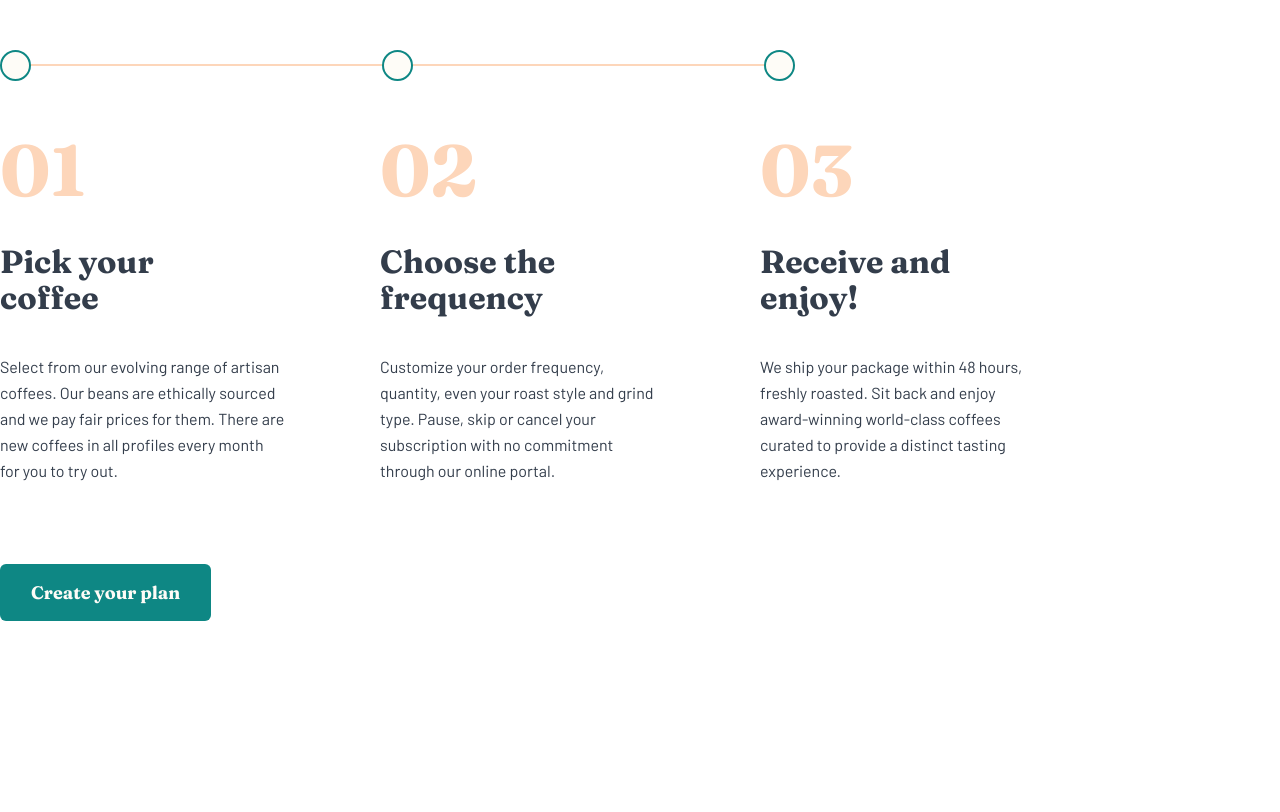
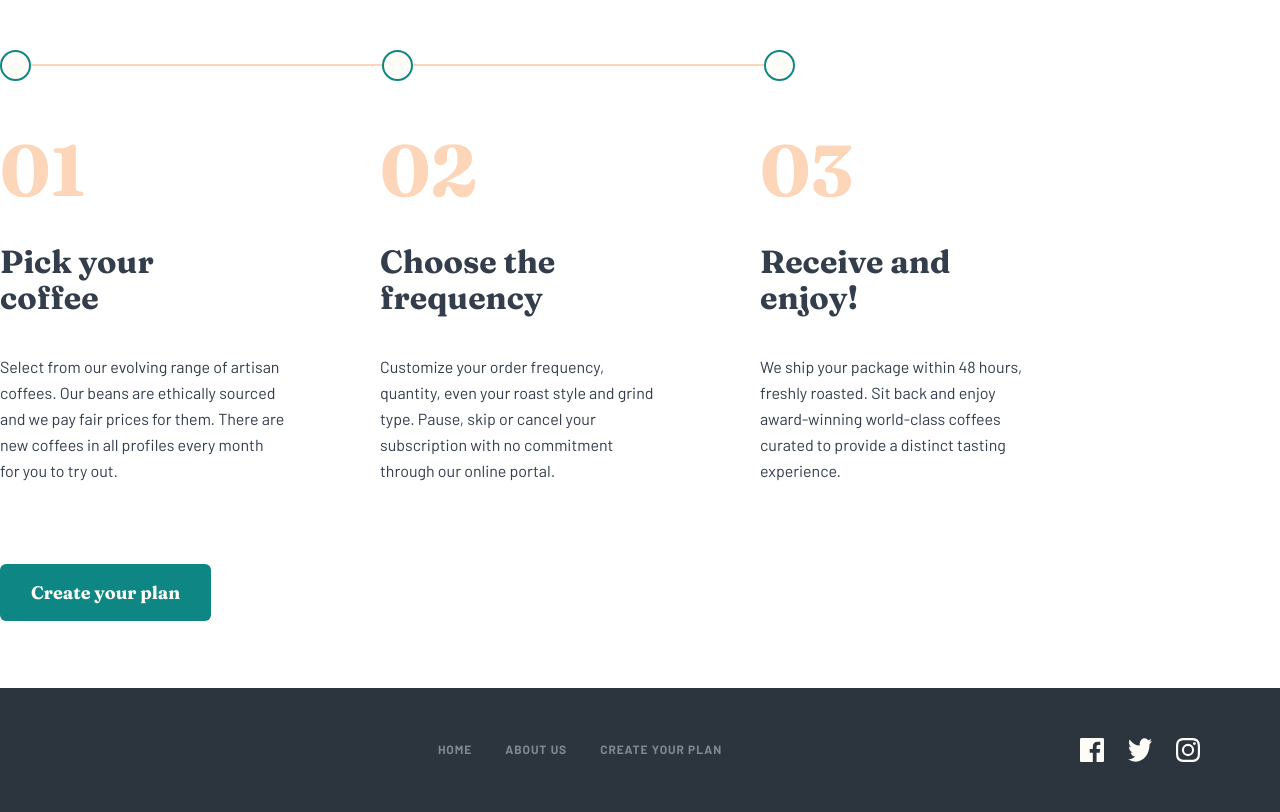
Before and after one commit to VasconcelloDev/coffee-subscription-site, a website built with Vite: page index.html in a window 1280 px wide. Shown: the part 2506-3318 px from the top of the page. Before the commit the page ends 3127 px from the top, so only its background shows below. Built offline with nearby package versions, Linux system fonts and the light colour scheme; files whose address does not match are found by name.

Commit message:
create footer

```diff
--- a/index.html
+++ b/index.html
@@ -163,106 +163,25 @@
 
         <a class="works__navigate" href="">Create your plan</a>
       </section>
+    </main>
 
-      <!-- <section>
-        <h1>Great coffee made simple.</h1>
-        <p>
-          Start your mornings with the world’s best coffees. Try our expertly
-          curated artisan coffees from our best roasters delivered directly to
-          your door, at your schedule.
-        </p>
-
-        <img
-          src="./public/home/desktop/image-hero-coffeepress.jpg"
-          alt=""
-          srcset=""
-        />
-
+    <footer class="footer">
+      <img
+        class="footer__image"
+        src="./public/shared/desktop/logo-white.svg"
+        alt=""
+      />
+      <nav class="footer__navigate">
+        <a href="">HOME</a>
+        <a href="">ABOUT US</a>
         <a href="">Create your plan</a>
-      </section> -->
-
-      <!-- <section>
-        <img src="./public/home/desktop/image-gran-espresso.png" alt="" />
-        <strong> Gran Espresso </strong>
-        <p>
-          Light and flavorful blend with cocoa and black pepper for an intense
-          experience.
-        </p>
-
-        <img src="./public/home/desktop/image-planalto.png" alt="" />
-        <strong> Planalto </strong>
-
-        <p>
-          Brazilian dark roast with rich and velvety body, and hints of fruits
-          and nuts.
-        </p>
-        <img src="./public/home/desktop/image-piccollo.png" alt="" />
-        <strong>Piccollo </strong>
-        <p>
-          Mild and smooth blend featuring notes of toasted almond and dried
-          cherry.
-        </p>
-        <img src="./public/home/desktop/image-danche.png" alt="" />
-        <strong>Danche</strong>
-        <p>
-          Ethiopian hand-harvested blend densely packed with vibrant fruit
-          notes.
-        </p>
-      </section>
-
-      <section>
-        <h2>Why choose us?</h2>
-        <p>
-          A large part of our role is choosing which particular coffees will be
-          featured in our range. This means working closely with the best coffee
-          growers to give you a more impactful experience on every level.
-        </p>
-
-        <img src="./public/home/desktop/icon-coffee-bean.svg" alt="" />
-        <strong> Best quality </strong>
-        <p>
-          uj
-          Discover an endless variety of the world’s best artisan coffee from
-          each of our roasters.
-        </p>
-
-        <img src="./public/home/desktop/icon-gift.svg" alt="" />
-        <strong>Exclusive benefits</strong>
-        <p>
-          Special offers and swag when you subscribe, including 30% off your
-          first shipment.
-        </p>
-
-        <img src="./public/home/desktop/icon-truck.svg" alt="" />
-        <strong>Free shipping</strong>
-        <p>
-          We cover the cost and coffee is delivered fast. Peak freshness:
-          guaranteed.
-        </p>
-
-        <section>
-          <h3>How it works</h3>
-          <img src="./public/home/desktop/" alt="" />
-          <strong>Pick your coffee</strong>
-          <p>
-            Select from our evolving range of artisan coffees. Our beans are
-            ethically sourced and we pay fair prices for them. There are new
-            coffees in all profiles every month for you to try out.
-          </p>
-          <img src="" alt="" />
-          <strong> Receive and enjoy! </strong>
-          <p>
-            We ship your package within 48 hours, freshly roasted. Sit back and
-            enjoy award-winning world-class coffees curated to provide a
-            distinct tasting experience.
-          </p>
-
-          <a href="">Create your plan</a>
-
-
-        </section>
-      </section> -->
-    </main>
+      </nav>
+      <div class="footer__social__midia">
+        <img src="./public/shared/desktop/icon-facebook.svg" alt="" />
+        <img src="./public/shared/desktop/icon-twitter.svg" alt="" />
+        <img src="./public/shared/desktop/icon-instagram.svg" alt="" />
+      </div>
+    </footer>
 
     <script type="module" src="/main.js"></script>
   </body>
--- a/style.css
+++ b/style.css
@@ -327,3 +327,35 @@ body {
   position: absolute;
   margin-top: 14px;
 }
+
+.footer {
+  display: flex;
+  justify-content: space-between;
+  align-items: center;
+  margin-top: 216px;
+  padding: 50px 80px;
+  background: #2c343e;
+
+  margin: auto;
+  margin-top: 200px;
+}
+
+.footer__navigate {
+  display: flex;
+  align-items: center;
+  gap: 33px;
+}
+.footer__navigate a {
+  font-family: "Barlow", sans-serif;
+  font-weight: 700;
+  font-size: 12px;
+  line-height: 15px;
+  letter-spacing: 0.923077px;
+  text-transform: uppercase;
+  text-decoration: none;
+  color: #83888f;
+}
+.footer__social__midia {
+  display: flex;
+  gap: 24px;
+}
```
